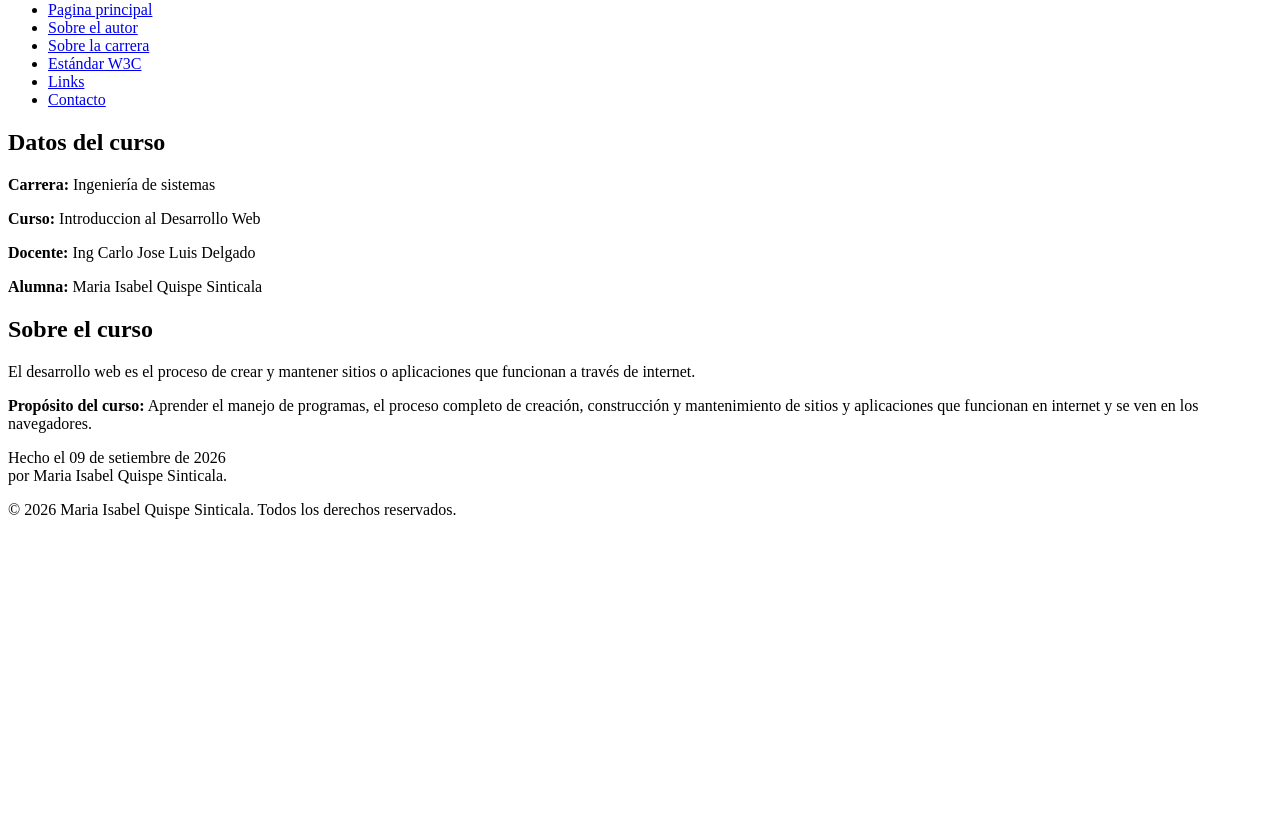
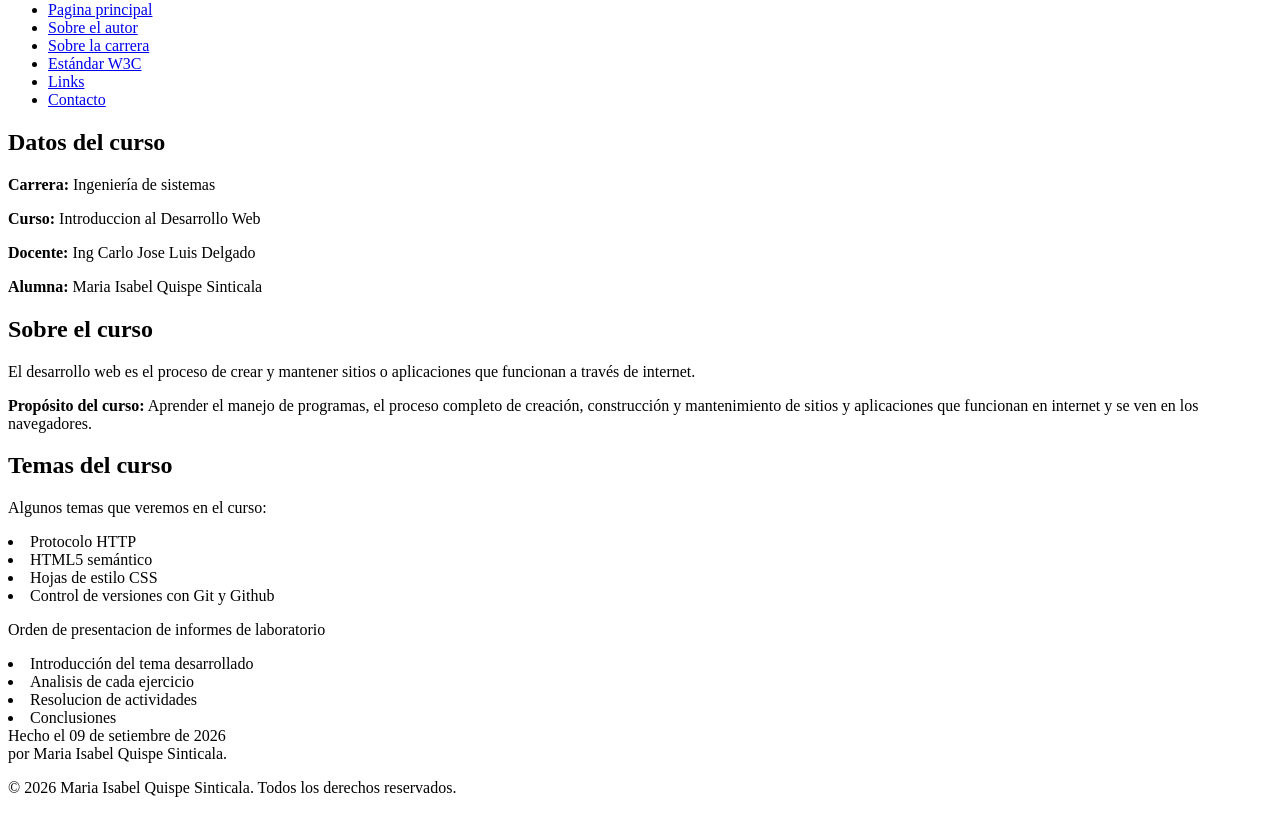
Before and after one commit to mquispesin-456/IDWeb-Isabel-Quispe, a plain HTML site: page Lab01/index.html in a window 1280 px wide. Shown: the part 79-892 px from the top of the page. Before the commit the page ends 800 px from the top, so only its background shows below. Drawn offline with Linux system fonts and the light colour scheme.

Commit message:
Edicion de index.html: listas ordenadas(o1) y desordenadas(u1)

```diff
--- a/Lab01/index.html
+++ b/Lab01/index.html
@@ -35,6 +35,23 @@
     <p><strong>Propósito del curso:</strong> Aprender el manejo de programas, el proceso completo de creación, construcción y mantenimiento de sitios y aplicaciones que funcionan en internet y se ven en los navegadores. </p>
   </article>
 
+  <article>
+    <h2>Temas del curso</h2>
+    <p>Algunos temas que veremos en el curso: </p>
+    <u1>
+      <li>Protocolo HTTP </li>
+      <li>HTML5 semántico</li>
+      <li>Hojas de estilo CSS</li>
+      <li>Control de versiones con Git y Github</li>
+    </u1>
+  <p> Orden de presentacion de informes de laboratorio</p>
+  <o1>
+    <li>Introducción del tema desarrollado</li>
+    <li>Analisis de cada ejercicio</li>
+    <li>Resolucion de actividades</li>
+    <li>Conclusiones</li>
+  </o1>
+  </article>
 </main>
 
 <footer>
```
